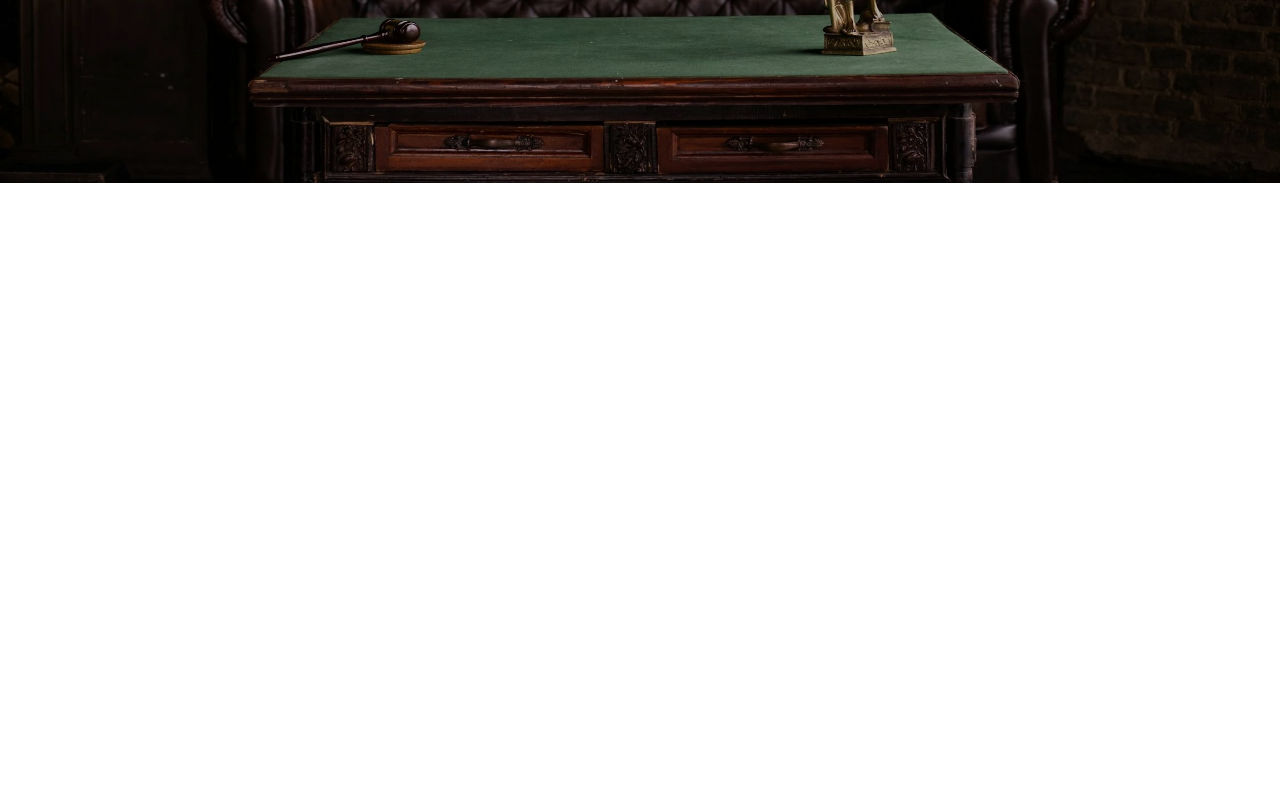
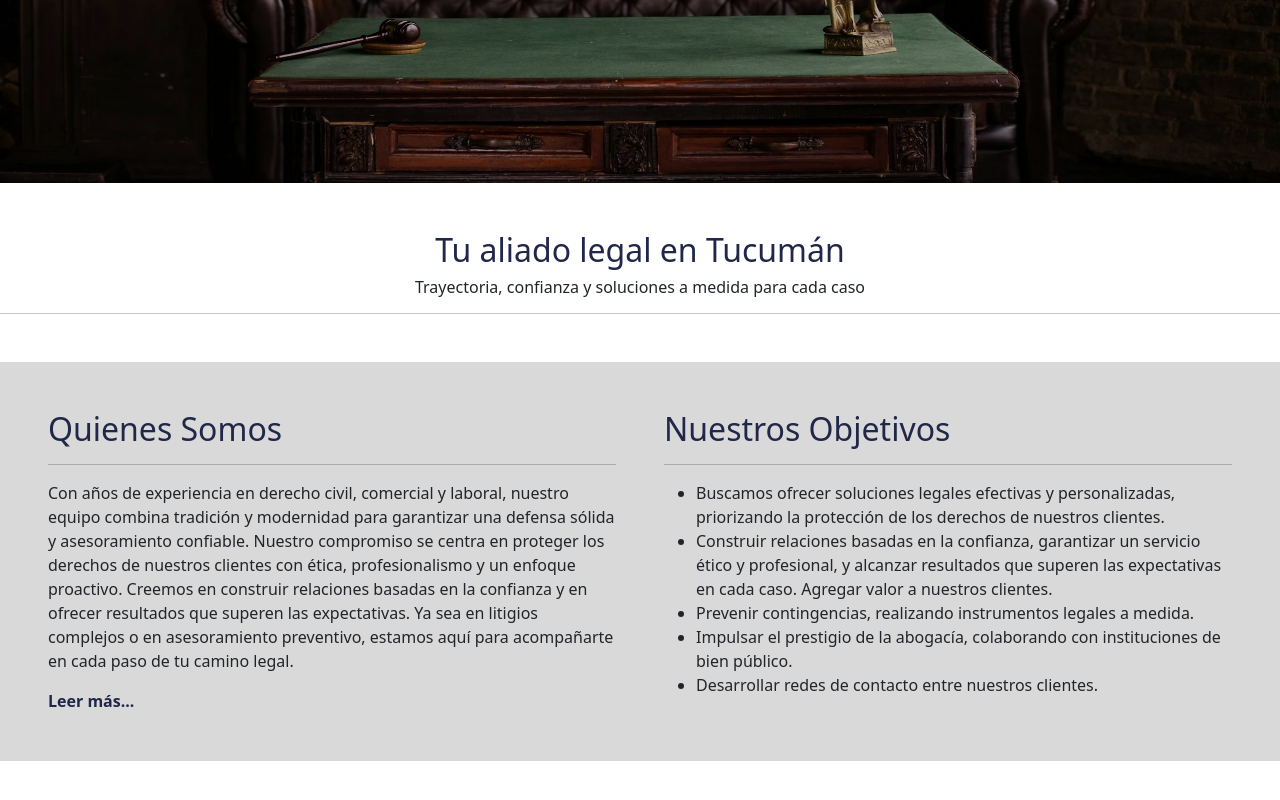
Before and after one commit to SheylaAstorga/EstudioJuridico, a React (Vite) app: page / in a window 1280 px wide. Shown: the part 496-1296 px from the top of the page. Before the commit the page ends 800 px from the top, so only its background shows below. Built offline with nearby package versions, Linux system fonts and the light colour scheme; a web font is replaced by a local one.

Commit message:
Maquetado y diseño de la seccion Nosotros

```diff
--- a/src/App.css
+++ b/src/App.css
@@ -5,6 +5,9 @@
     font-style: normal ;
   }
 
+h2{
+  color:rgb(32, 39, 72) ;
+}
 .MiniNav{
     background-color: rgb(239, 238, 238);
 }
@@ -28,3 +31,14 @@
 .textoBannerPrincipal h1{
   font-size: 50px;
 }
+
+.sobreNosotrosIntro{
+  color: rgb(32, 39, 72);
+}
+.leerMas{
+  color: rgb(32, 39, 72);
+  font-weight: 600;
+}
+.InfoNosotros{
+  background-color: rgb(217, 217, 217);
+}
--- a/src/App.jsx
+++ b/src/App.jsx
@@ -3,6 +3,7 @@ import "./App.css";
 import Minibar from "./components/common/Minibar";
 import NavbarPrinc from "./components/common/NavbarPrinc";
 import BannerPrincipal from "./Pagina Principal/BannerPrincipal";
+import SobreNosotros from "./Pagina Principal/SobreNosotros";
 
 function App() {
   return (
@@ -10,6 +11,7 @@ function App() {
     <Minibar></Minibar>
     <NavbarPrinc></NavbarPrinc>
     <BannerPrincipal></BannerPrincipal>
+    <SobreNosotros></SobreNosotros>
     </>
   );
 }
--- /dev/null
+++ b/src/Pagina Principal/SobreNosotros.jsx
@@ -0,0 +1,58 @@
+const SobreNosotros = () => {
+  return (
+    <section className=" my-5  ">
+      <h2 className="sobreNosotrosIntro text-center">
+        Tu aliado legal en Tucumán
+      </h2>
+      <h6 className="text-center">
+        Trayectoria, confianza y soluciones a medida para cada caso
+      </h6>
+      <hr />
+      <section className="mt-5 InfoNosotros d-flex p-4">
+        <div className="w-50 p-4">
+          <h2>Quienes Somos</h2>
+          <hr />
+          <p >
+            Con años de experiencia en derecho civil, comercial y laboral,
+            nuestro equipo combina tradición y modernidad para garantizar una
+            defensa sólida y asesoramiento confiable. Nuestro compromiso se
+            centra en proteger los derechos de nuestros clientes con ética,
+            profesionalismo y un enfoque proactivo. Creemos en construir
+            relaciones basadas en la confianza y en ofrecer resultados que
+            superen las expectativas. Ya sea en litigios complejos o en
+            asesoramiento preventivo, estamos aquí para acompañarte en cada paso
+            de tu camino legal.
+          </p>
+          <a href="" className="text-decoration-none leerMas">
+            Leer más...
+          </a>
+        </div>
+        <div className="w-50  p-4">
+          <h2>Nuestros Objetivos</h2>
+          <hr />
+          <ul>
+            <li>
+              Buscamos ofrecer soluciones legales efectivas y personalizadas,
+              priorizando la protección de los derechos de nuestros clientes.
+            </li>
+            <li>
+              Construir relaciones basadas en la confianza, garantizar un
+              servicio ético y profesional, y alcanzar resultados que superen
+              las expectativas en cada caso. Agregar valor a nuestros clientes.
+            </li>
+            <li>
+              Prevenir contingencias, realizando instrumentos legales a medida.
+            </li>
+            <li>
+              Impulsar el prestigio de la abogacía, colaborando con
+              instituciones de bien público.
+            </li>
+            <li>Desarrollar redes de contacto entre nuestros clientes.</li>
+          </ul>
+        </div>
+      </section>
+    </section>
+  );
+};
+
+export default SobreNosotros;
```
